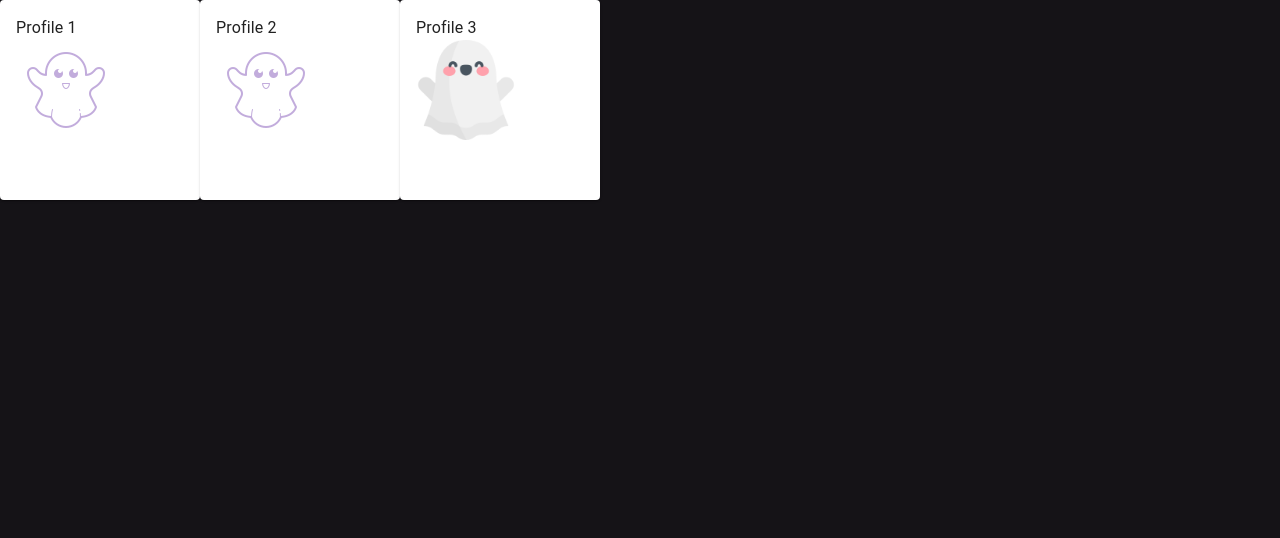
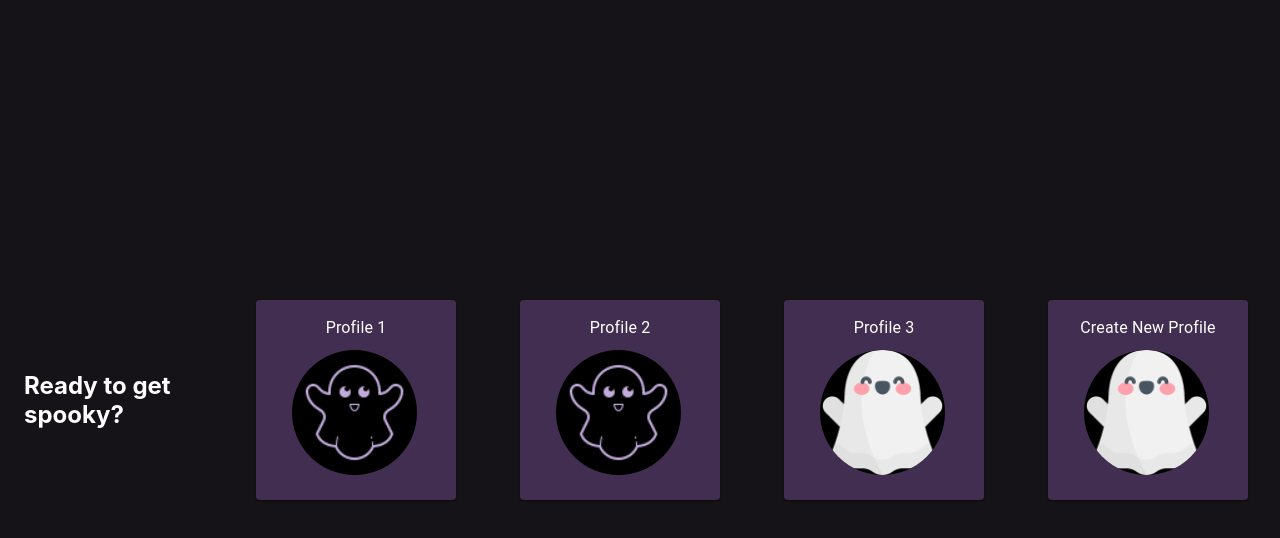
Before and after one commit to aysiae/ghosting, a React (Create React App) app: page / in a window 1280 px wide. Shown: the top 538 px of the page. Built offline with nearby package versions, Linux system fonts and the light colour scheme.

Commit message:
select a profile renders

```diff
--- a/src/components/profileCard/ProfileCard.tsx
+++ b/src/components/profileCard/ProfileCard.tsx
@@ -1,4 +1,4 @@
-import { Card, CardContent, Typography} from "@mui/material";
+import { Avatar, Card, CardContent, Typography} from "@mui/material";
 import { BasicProfileType } from "../../types/profileTypes";
 const placeholder = require('../../assets/ghost-2.png');
 
@@ -7,15 +7,28 @@ export function ProfileCard({ profile } : { profile: BasicProfileType }) {
         <Card sx={{
           width: '200px',
           height: '200px',
+          backgroundColor: '#422E50',
+          margin: '2em',
         }}>
           <CardContent sx={{
+            color: 'white',
             display: 'flex',
-            flexDirection: 'column'
+            flexDirection: 'column',
           }}>
-            <Typography>
+            <Typography sx={{
+              textAlign: 'center',
+            }}>
               {profile.displayName}
             </Typography>
-            <img style={{width: '100px', height: '100px'}} src={profile.avatar ? profile.avatar : placeholder} alt='user uploaded' />
+            <Avatar sx={{
+              bgcolor: 'black',
+              width: '125px',
+              height: '125px',
+              marginLeft: '1em',
+              marginTop: '0.5em',
+            }}
+            src={profile.avatar ? profile.avatar : placeholder}
+            />
           </CardContent>
         </Card>
   );
--- a/src/layouts/SelectActiveProfile.tsx
+++ b/src/layouts/SelectActiveProfile.tsx
@@ -1,19 +1,20 @@
 import { Box } from "@mui/material";
 import { ProfileCard } from "../components/profileCard/ProfileCard"
 import { mockProfileData } from "../mockData/MockProfilesData"
-import { useState } from "react"
+import { BasicProfileType } from "../types/profileTypes";
 
 export function SelectActiveProfile () {
-    const [allProfiles, setAllProfiles] = useState(mockProfileData);
+    const allProfiles: BasicProfileType[] = mockProfileData;
 
     return (
         <Box sx={{
             display: 'flex',
             flexDirection: 'row'
         }}>
-            {allProfiles.map(profile => (
+            {allProfiles ? allProfiles.map(profile => (
                 <ProfileCard profile={profile} />
-            ))}
+            )) : null}
+            <ProfileCard profile={{displayName: 'Create New Profile'}} />
         </Box>
         )
     }
--- a/src/pages/profiles/ProfilesPage.tsx
+++ b/src/pages/profiles/ProfilesPage.tsx
@@ -4,7 +4,13 @@ import { SelectActiveProfile } from "../../layouts/SelectActiveProfile";
 export function ProfilesPage() {
 
   return (
-    <Box>
+    <Box sx={{
+      display: 'flex',
+      justifyContent: 'center',
+      alignItems: 'center',
+      minHeight: '100vh'
+    }}>
+      <h2 style={{marginLeft: '1em', color: 'white'}}>Ready to get spooky?</h2>
       <SelectActiveProfile />
     </Box>
   );
```
